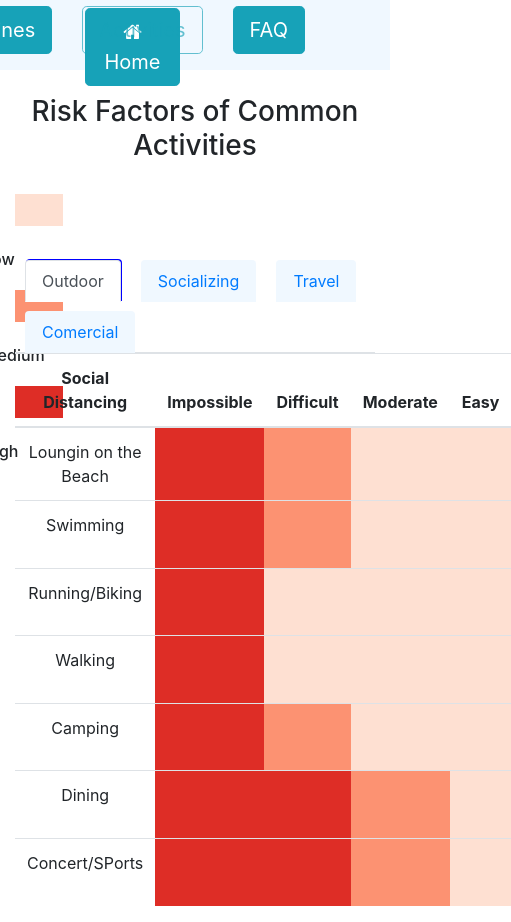
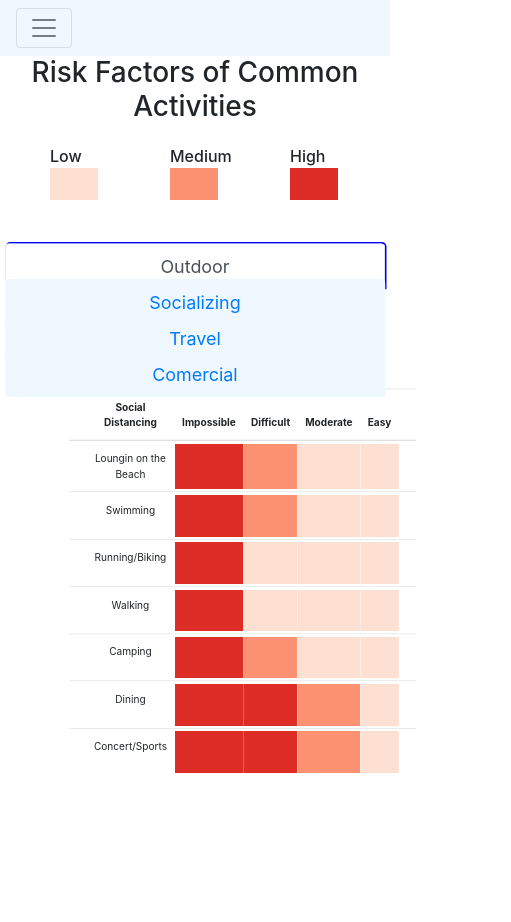
Before and after one commit to CarlaFloricel/cs522-covid-app, a React (Create React App) app: page /activities in a window 390 px wide. Shown: the whole page, 511 px wide, since content can reach past the window. Built offline with nearby package versions, Linux system fonts and the light colour scheme.

Commit message:
made header and activities responsive to mobile screens and added links to faqs responses

```diff
--- a/src/components/activities/activities.component.jsx
+++ b/src/components/activities/activities.component.jsx
@@ -16,7 +16,7 @@ const activityData = [
     {type: "Outdoor", name: "Walking", risk: ['high','low','low','low']},
     {type: "Outdoor", name: "Camping", risk: ['high','medium','low','low']},
     {type: "Outdoor", name: "Dining", risk: ['high','high','medium','low']},
-    {type: "Outdoor", name: "Concert/SPorts", risk: ['high','high','medium','low']},
+    {type: "Outdoor", name: "Concert/Sports", risk: ['high','high','medium','low']},
 
     {type: "Socializing", name: "Office work", risk: ['high','medium','low','low']},
     {type: "Socializing", name: "Indoor Dining", risk: ['high','medium','low','low']},
@@ -101,33 +101,28 @@ class Activities extends React.Component {
 
         return (
             <Container fluid="md" id='activityBody'>
-                <Row id='activityHeader' md={12}>
-                    <Col md={12}><h3>Risk Factors of Common Activities</h3></Col>
-                </Row>
-                <Row className='activityLegend' md={12}>
-                    <Col md={3}></Col>
+                    <div ><h3>Risk Factors of Common Activities</h3></div>
+
+
+
+                    <div className="legend-container">
                     <Col className={"activityLegend"} md={1}>
+                        <h6>Low</h6>
                         <div className={'square lowRisk'}/>
-                    </Col>
-                    <Col className={"activityLegend"}  md={1}>
-                        <h6>Low</h6>
+
                     </Col>
                     <Col className={"activityLegend"} md={1}>
+                        <h6>Medium</h6>
                         <div className={'square medRisk'}/>
                     </Col>
                     <Col className={"activityLegend"} md={1}>
-                        <h6>Medium</h6>
-                    </Col>
-                    <Col className={"activityLegend"} md={1}>
+                        <h6>High</h6>
                         <div className={'square highRisk'}/>
                     </Col>
-                    <Col className={"activityLegend"} md={1}>
-                        <h6>High</h6>
-                    </Col>
-                    <Col md={3}></Col>
-                </Row>
-                <Row className="activityTable" md={12}>
-                    <Col md={12}>
+                    </div>
+
+                <Row className="activityTable" >
+                    <Col>
                         <Tabs defaultActiveKey={activityTypes[0]}>
                             {riskTables}
                         </Tabs>
--- a/src/components/activities/activities.styles.css
+++ b/src/components/activities/activities.styles.css
@@ -18,7 +18,7 @@
     height: 2em;
 }
 .activityLegend > h6{
-    margin-left: -2em;
+    margin-bottom: 0.6em;
 }
 
 .lowRisk{
@@ -57,3 +57,36 @@ td{
     margin: 0px;
     padding: 0px;
 }
+
+.legend-container{
+    display: flex;
+    align-items: center;
+    justify-content: space-between;
+    width:200px;
+}
+
+
+
+@media only screen and (max-width: 400px) {
+
+    .activityTable {
+        transform: scale(0.7);
+        margin-top: -50px;
+
+
+    }
+    tr{
+        transform: scale(0.9);
+
+    }
+    .nav-item {
+        transform: scale(1.6);
+        width: 100%;
+
+    }
+
+    .legend-container{
+        width: 100%;
+        margin-left: 20px;
+    }
+  }
--- a/src/components/faq/faq.styles.css
+++ b/src/components/faq/faq.styles.css
@@ -1,5 +1,5 @@
 .faq-list {
-    width: 92vw;
+    width: 90vw;
     margin: 0 auto;
     display: grid;
     grid-template-columns: 1fr;
@@ -22,7 +22,7 @@
 
 /*styling for carla's original faq stuff*/
 .question-container {
-    width: 85vw;
+
     margin: 0 auto;
     display: grid;
     grid-template-columns: 1fr;
@@ -32,6 +32,7 @@
 }
 .question {
     display:flex;
+
 }
 
 /* the new styling from andrews stuff */
@@ -40,6 +41,7 @@
     font-size: 1.2em;
     font-weight: medium;
     cursor: pointer;
+
 }
 
 .replyCard{
--- a/src/components/faq/question.component.jsx
+++ b/src/components/faq/question.component.jsx
@@ -16,7 +16,8 @@ export const Question = (props) => {
             </Accordion.Toggle>
             <Accordion.Collapse eventKey={''+idx}>
                 <Card.Body className="replyCard">
-                    {i.reply}
+                    <div>{i.reply}</div>
+                    <a href={i.link}> Click here for more information</a>
                 </Card.Body>
             </Accordion.Collapse>
         </Card>
--- a/src/components/header/header.component.jsx
+++ b/src/components/header/header.component.jsx
@@ -1,7 +1,7 @@
 import React from 'react'
 import { Link } from 'react-router-dom';
 import './header.styles.css';
-
+import {Navbar, Nav, NavDropdown} from 'react-bootstrap'
 import Button from 'react-bootstrap/Button'
 
 const navLinks = [
@@ -23,11 +23,14 @@ const Header = (props) => {
         var isActive = isButtonActive(navItem);
         var btnClass = isActive? 'outline-info':'info';
         return (
+
+            <Nav.Link >
                 <Link key={navItem.btnId} to={'/' + navItem.btnId} className="option">
                     <Button variant={btnClass} disabled={isActive} className={'headerButton btn btn-lg'}>
                         {navItem.btnText}
                     </Button>
                 </Link>
+            </Nav.Link>
         )
     }
     const navOptions = navLinks.map(getNavButton)
@@ -36,20 +39,23 @@ const Header = (props) => {
     const homeVariant = atHome? 'outline-info': 'info';
 
     return (
-        <div className="headerContainer">
-            {/* <h1>Explore Covid-19</h1> */}
-        <div className='header'>
-            <Link to="/" className="logo-container">
-                <Button disabled={atHome} variant={homeVariant} className={"headerButton btn btn-lg"}>
-                    <i className="fa fa-home" ></i>
+        <Navbar bg="#f0f8ff" style={{backgroundColor: '#f0f8ff'}} expand="lg">
+        <Navbar.Toggle aria-controls="basic-navbar-nav" />
+        <Navbar.Collapse id="basic-navbar-nav">
+            <Nav className="mr-auto">
+            <Nav.Link >
+            <Link to="/" className="option">
+            <Button disabled={atHome} variant={homeVariant} className="btn btn-info btn-lg">
                  Home
             </Button>
             </Link>
-            <div className='options'>
+            </Nav.Link>
+            </Nav>
             {navOptions}
-            </div>
-        </div>
-        </div>
+
+        </Navbar.Collapse>
+        </Navbar>
+
     )
 }
 
--- a/src/components/header/header.styles.css
+++ b/src/components/header/header.styles.css
@@ -1,19 +1,18 @@
-.header {
+/* .header {
     height: 70px;
     width: 100%;
     display: flex;
     justify-content: space-between;
     margin-bottom: 25px;
     background: aliceblue;
-}
+}  */
 .header .logo-container {
     padding: 0px 15px 30px 85px;
     margin-top: 1vh;
 }
 
 .header .options {
-    width: 50%;
-    height: 100%;
+    width: 80%;
     display: flex;
     align-items: center;
     justify-content: flex-end;
@@ -28,11 +27,21 @@ padding: 20px 15px 30px 15px;
     padding: 20px 85px 30px 15px;
 }
 
-.headerButton{
+/* .headerButton{
     width: 100%;
-}
+} */
 h1 {
     padding:20px;
     display: flex;
     justify-content: flex-start;
 }
+
+
+@media only screen and (max-width: 400px) {
+
+    /* button {
+      transform: scale(0.6);
+
+    } */
+
+  }
--- a/src/components/homepage/homepage.styles.css
+++ b/src/components/homepage/homepage.styles.css
@@ -34,7 +34,7 @@ cursor: pointer;
 }
 
 .navButtonText {
-    font-size: 3em;
+    font-size: 2.5em;
     font-weight: bold;
     background: rgba(255,255,255,.5);
 }
```
Also changed, not shown: src/components/about_project/about_project.component.jsx (added). Lines whose indentation alone changed are shown as unchanged.
